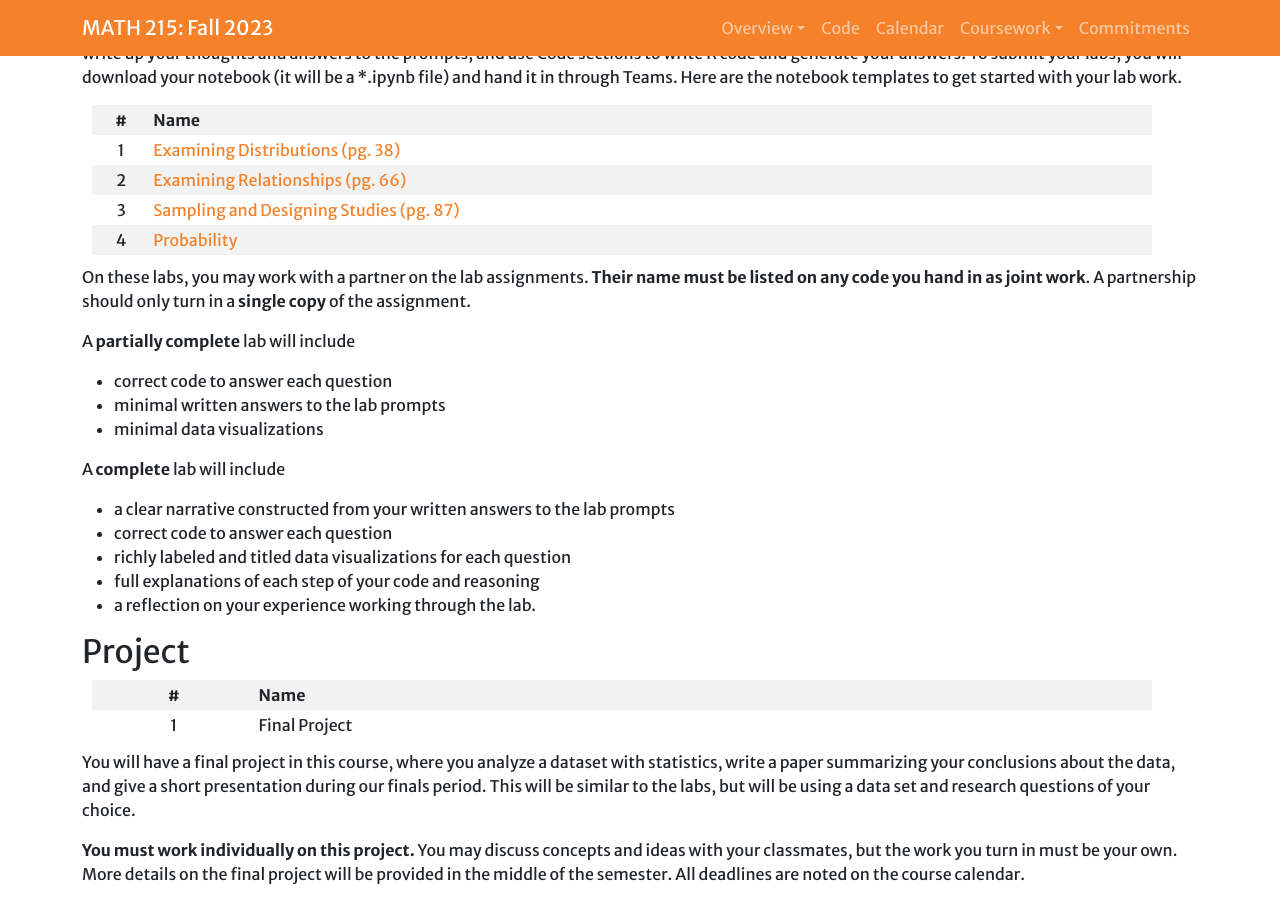
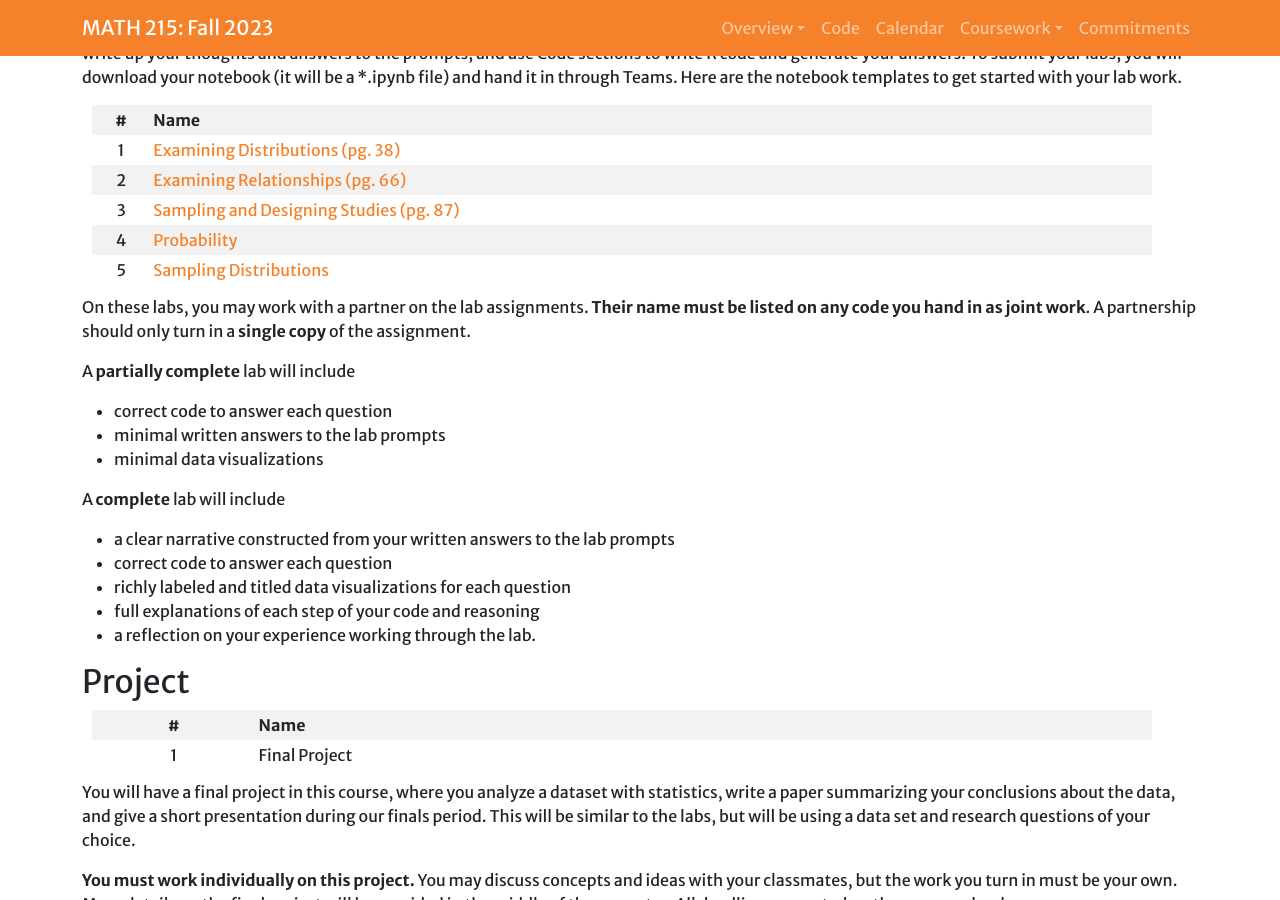
Before and after one commit to Hendrix-CS/math215, a Jekyll site: the page built from index.md, in a window 1280 px wide and 900 px high, scrolled down 3095 px. Built offline with Jekyll 4.4.1, drawn with Linux system fonts in a browser that asks for light colours; a script that is not in the unit is left out.

Commit message:
Lab 5 created.

```diff
--- a/index.md
+++ b/index.md
@@ -123,6 +123,7 @@ As you work to answer the questions in the labs, you will need to be recording y
 |2 | [Examining Relationships (pg. 66)](https://www.kaggle.com/markgoadrich/math-215-lab-2-examining-relationships) |
 |3 | [Sampling and Designing Studies (pg. 87)](https://www.kaggle.com/markgoadrich/math-215-lab-3-sampling-and-designing-studies) |
 |4 | [Probability](https://www.kaggle.com/code/markgoadrich/math-215-lab-4-probability) |
+|5 | [Sampling Distributions](https://www.kaggle.com/code/markgoadrich/math-215-lab-5-sampling-distributions) |
 
 On these labs, you may work with a partner on the lab assignments. **Their name must be listed on any code you hand in as joint work**. A partnership should only turn in a **single copy** of the assignment.
 
```
